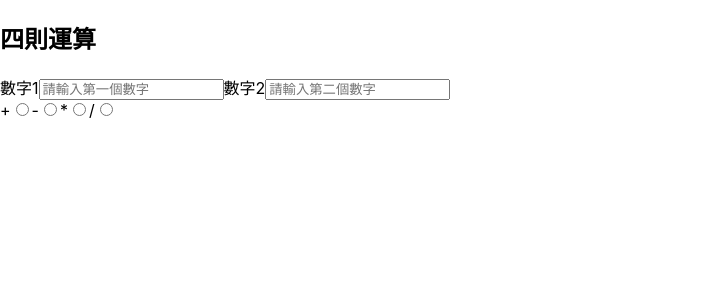
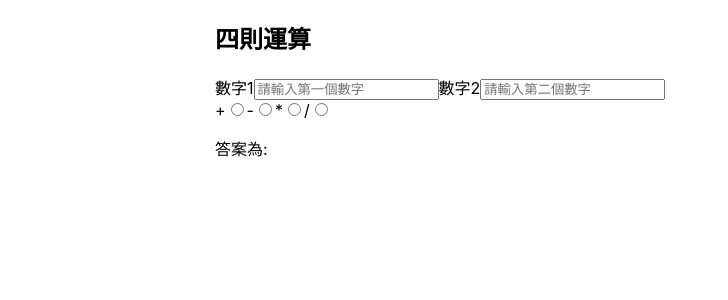
Before and after one commit to TaideLiweb/arithmetic, a React (Create React App) app: page / in a window 1280 px wide. Shown: the top 300 px of the page, without its empty margins (0-728 px from the left). Built offline with nearby package versions, Linux system fonts and the light colour scheme.

Commit message:
little change

```diff
--- a/src/App.css
+++ b/src/App.css
@@ -1,3 +1,7 @@
 .flexbox{
   display: flex;
 }
+.center{
+  max-width: 850px;
+  margin: 0 auto;
+}
--- a/src/App.js
+++ b/src/App.js
@@ -50,12 +50,12 @@ function OutputBlock(props){
       result = Math.round(firstText * secondText);
       break;
     case '/':
-      result = Math.round(firstText / secondText*100)/100;
+      result = Math.round(firstText / secondText*1000)/1000;
       break;
     }
 
   return(
-    <p>{result===0.01 || result===0 ? '數字小於0.01' : result}</p>
+    <p>答案為:{firstText =="" || secondText =="" ? "" : result}</p>
   )
 }
 
@@ -74,7 +74,7 @@ function App() {
     }
   }
   return (
-    <div>
+    <div className = "center">
       <h2>四則運算</h2>
       <InputBlock changefirstText = {changefirstText} changesecondText = {changesecondText} changemethod = {changemethod}/>
       <OutputBlock firstText = {firstText} secondText = {secondText} method = {method}/>
```
Also changed, not shown: package.json (+7 -1 lines), 1 other file (tests, documents, lock files or other folders).
